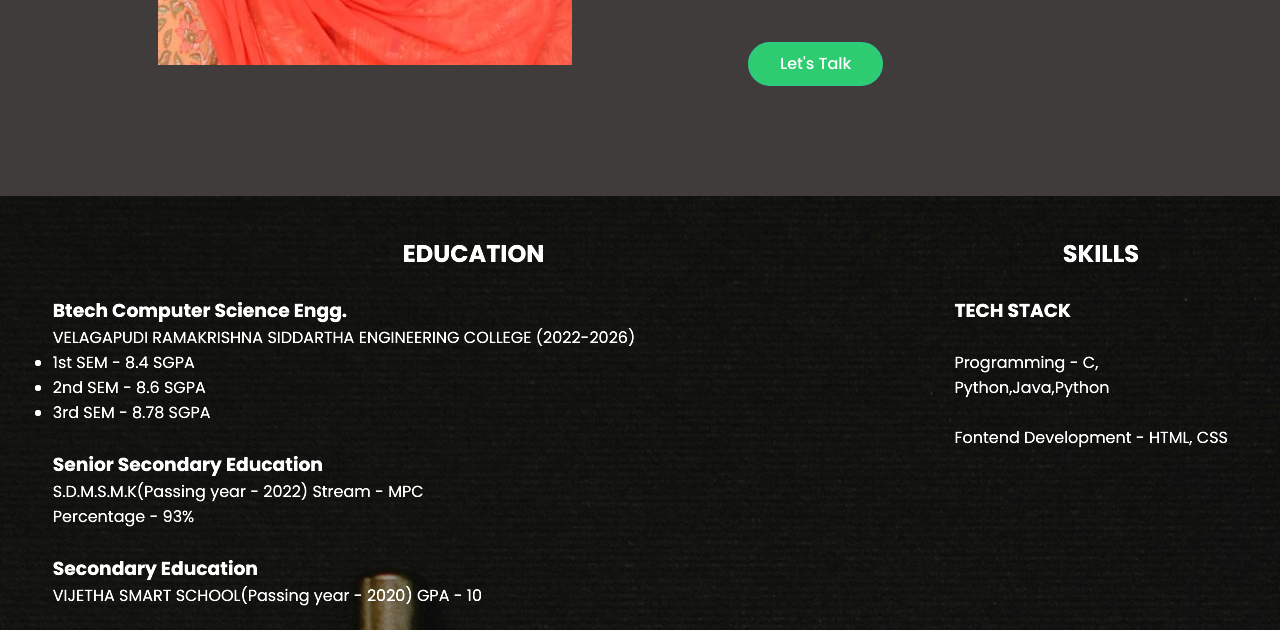
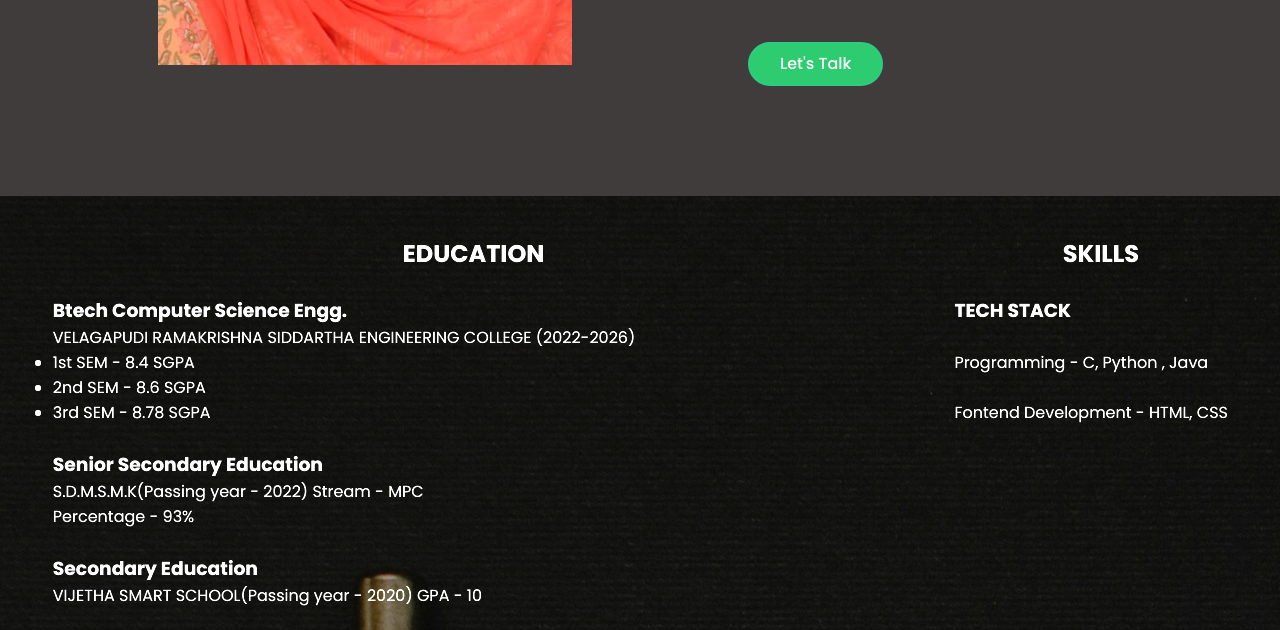
Before and after one commit to rehana-abdul/PORTFOLIO, a plain HTML site: page index.html in a window 1280 px wide. Shown: the part 1402-2032 px from the top of the page. Drawn offline with nearby package versions, Linux system fonts and the light colour scheme.

Commit message:
Update index.html

```diff
--- a/index.html
+++ b/index.html
@@ -121,7 +121,7 @@
                 <br>
                 <h3>TECH STACK</h3>
                 <br>
-                <p>Programming - C, Python,Java,Python
+                <p>Programming - C, Python , Java
                 </p><br>
                 <p>Fontend Development - HTML, CSS</p><br>
             </div>
```
